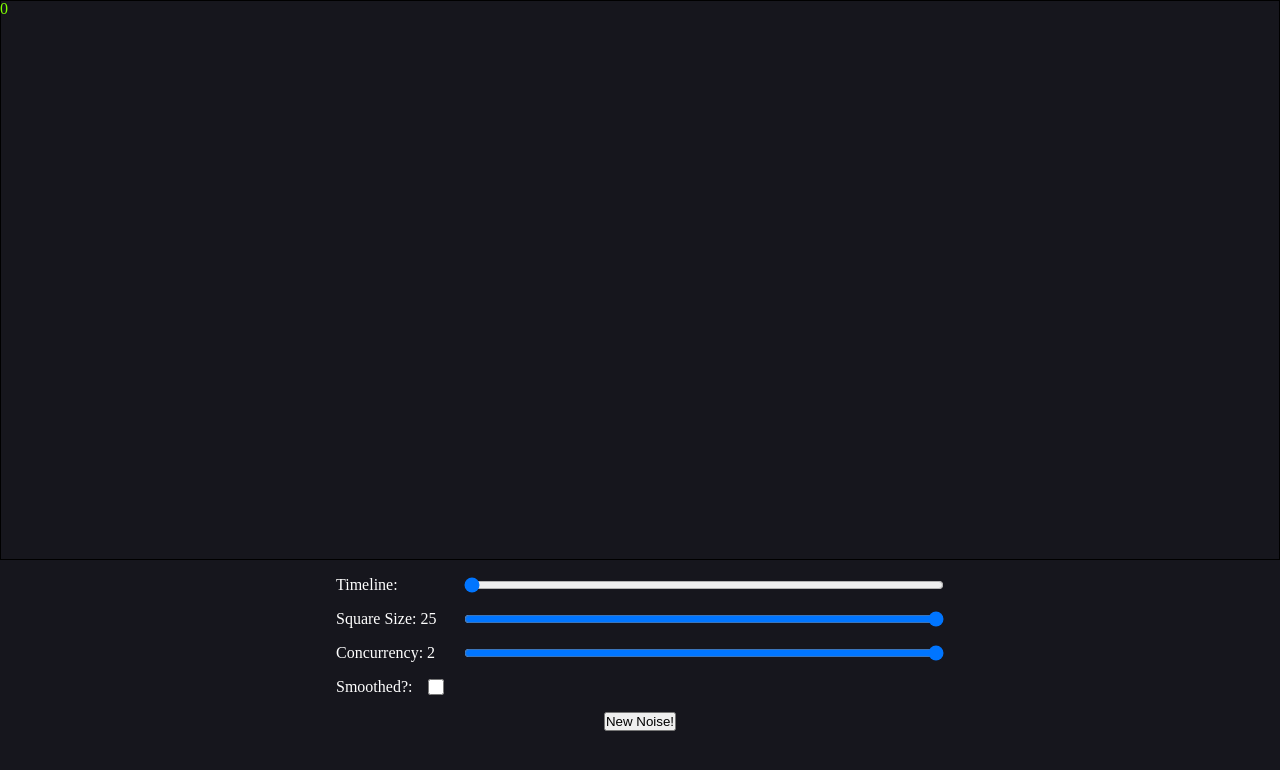
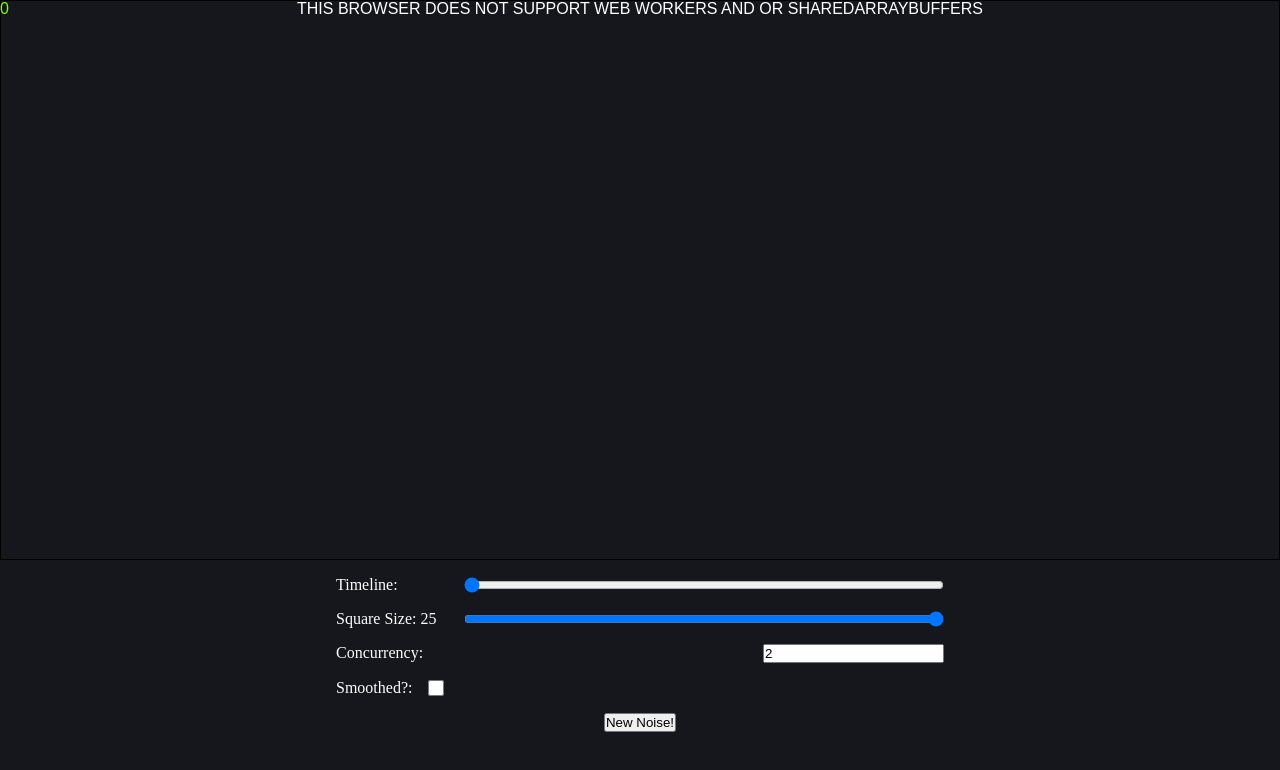
Before and after one commit to SamuelWhittle/smolroom.com-vuejs, a Vue app: page /perlin_noise_zero_parallel_wasm in a window 1280 px wide. Shown: the top 770 px of the page. Built offline with nearby package versions, Linux system fonts and the light colour scheme; what vue-cookies would draw is missing.

Commit message:
resolved concurrency slider issue

```diff
--- a/src/assets/css/components/canvas-component-base.css
+++ b/src/assets/css/components/canvas-component-base.css
@@ -15,3 +15,12 @@
   color: #80FF00;
   z-index: 5;
 }
+
+.displayMessage {
+  position: fixed;
+  left: 0;
+  top: 0;
+  width: 100%;
+  z-index: 10;
+  text-align: center;
+}
--- a/src/assets/css/views/perlin-noise-zero-control.css
+++ b/src/assets/css/views/perlin-noise-zero-control.css
@@ -17,6 +17,10 @@ input.slider {
 }
 
 @media (max-width: 40rem) {
+    .canvasContainer {
+        height: 60vh;
+    }
+
     .controls {
         width: 100%;
     }
--- a/src/assets/lists/ProjectList.ts
+++ b/src/assets/lists/ProjectList.ts
@@ -8,13 +8,13 @@ export const PROJECTLIST: Project[] = [
     description: "",
     previewType: 'img',
   },
-    {
+  /*{
       id: 6,
       name: 'perlin_noise_zero_wasm',
       title: "Wasm Perlin Noise Example 0",
       description: "",
       previewType: 'img',
-    },
+  },*/
   {
     id: 5,
     name: 'perlin_noise_one',
--- /dev/null
+++ b/src/assets/workers/PerlinNoiseManager.js
@@ -0,0 +1,52 @@
+importScripts('/classes/ParallelSync.js');
+
+let canvas = null;
+let ctx = null;
+
+let begin = null;
+
+self.onmessage = event => {
+  switch (event.data.msgType) {
+    case "startWaiting":
+      begin = performance.now();
+      startWaiting(event);
+      break;
+    case 'resizeCanvas':
+      canvas.width = event.data.width;
+      canvas.height = event.data.height;
+      break;
+    case 'canvas':
+      canvas = event.data.canvas;
+      ctx = canvas.getContext('2d');
+      break;
+    case "termiante":
+      //console.log("waiter terminated");
+      self.close();
+      break;
+  }
+};
+
+function startWaiting(event) {
+  //console.log('waiter started');
+  // Deserialize data.
+  const { swg, sc, scale, noiseWidth, noiseHeight, smoothed } = event.data;
+  const wg = WaitGroup.connect(swg);
+  //imgData = new Int32Array(sc);
+
+  // Wait for workers to terminate.
+  wg.wait();
+
+  // draw the noise
+  ctx.imageSmoothingEnabled = smoothed;
+
+  let imgData = new ImageData(noiseWidth, noiseHeight);
+
+  imgData.data.set(Uint8ClampedArray.from(new Int32Array(sc)));
+
+  createImageBitmap(imgData).then((bitMap) => {
+    ctx.drawImage(bitMap, 0, 0, imgData.width * scale, imgData.height * scale);
+  });
+
+  // give the main thread the performance number
+  postMessage({ msgType: "finishedDrawing", performance: (performance.now() - begin) });
+}
--- a/src/components/projects/PerlinNoiseZeroParallelWasm.vue
+++ b/src/components/projects/PerlinNoiseZeroParallelWasm.vue
@@ -1,12 +1,12 @@
 <template>
     <canvas id="mainCanvas" class="main-canvas" @click="test"></canvas>
-    <div class="displayPerformance" :class="{hidePerformance: performanceDisplay}">{{performance}}</div>
+    <div class="displayMessage ff-sans-cond uppercase text-white" :class="{'display-none': !initializing}">{{message}}</div>
+    <div class="displayPerformance ff-sans-cond" :class="{'display-none': performanceDisplay}">{{performance}}</div>
 </template>
 
+<style scoped src="@/assets/css/components/canvas-component-base.css"></style>
+
 <script>
-import * as wasm from '@/assets/wasm/perlin_noise/perlin_noise_bg.js';
-//import { Mutex, WaitGroup } from '@/assets/classes/ParallelSync.js';
-
 export default {
     props: {
         seed: {
@@ -58,27 +58,35 @@ export default {
       return {
         initializing: false,
         workersAtWork: 0,
-        drawing: false,
+        drawingDisabled: true,
         performance: 0,
+        message: "Initializing...",
       }
     },
     watch: {
         workersAtWork: {
             handler() {
-                if (this.workersAtWork >= this.concurrency) {
+                if (this.workersAtWork >= this.localConcurrency && this.initializing) {
+                    //console.log("requested worker count reached during init");
                     this.initializing = false;
+                    this.drawingDisabled = false;
                 }
             }
         },
         initializing: {
             handler() {
+                //console.log(this.initializing);
                 if (!this.initializing) {
+                    //console.log("finished init, starting watchers");
                     this.initWatchers();
                 }
             }
         },
     },
     mounted() {
+        // local concurrency state, saved once per init
+        this.localConcurrency = null;
+
         // create empty variables used to store watchers
         this.seedWatcher = null;
         this.timeWatcher = null;
@@ -86,20 +94,35 @@ export default {
         this.smoothedWatcher = null;
         this.concurrencyWatcher = null;
 
+        this.workers = null; // array of workers
+        this.sab = null; // sharedArrayBuffer
+        this.mu = null; // Mutex used to keep track of the lock state of the sharedArrayBuffer
+
         // get canvas from DOM
         this.canvas = document.getElementById('mainCanvas');
         // Set initial canvas rendering size
         this.canvas.width = this.$el.parentNode.clientWidth;
         this.canvas.height = this.$el.parentNode.clientHeight;
 
-        this.imgData = null; // imgData that noise will be put into and drawn later
+        this.offscreenCanvas = this.canvas.transferControlToOffscreen();
 
-        this.begin = null; // used to store time when draing starts for performance reference
+        //this.manager = null; // bg thread used to wait for all workers to be done then draw the noise
+        // create the manager that keeps track of the waitgroup status
+        this.manager = new Worker(new URL('../../assets/workers/PerlinNoiseManager.js', import.meta.url));
+        this.manager.onmessage = (event) => {
+            switch (event.data.msgType) {
+            // manager says the group is done working, draw the imgData
+            case 'finishedDrawing':
+                this.performance = event.data.performance
+                this.drawingDisabled = false;
+                break;
+            }
+        };
 
-        this.manager = null; // bg thread used to wait for all workers to report being done
-        this.workers = []; // array of workers
-        this.sab = null; // sharedArrayBuffer
-        this.mu = null; // Mutex used to keep track of the lock state of the sharedArrayBuffer
+        this.manager.postMessage({
+            msgType: "canvas",
+            canvas: this.offscreenCanvas,
+        }, [this.offscreenCanvas]);
 
         this.init(); // Init project
     },
@@ -112,55 +135,51 @@ export default {
     methods: {
         // Initialize all project variables and check for project browser support, start project
         init() {
+            //console.log("init()");
             // If Init is called while the project is still Initializing, do nothing.
             if (!this.initializing) {
+                //console.log("passed initializing check");
+                // used to disallow other operations during initialization
                 this.initializing = true;
-                // initialize global performance variable
-                this.begin = null;
 
-                // Reset active worker count
+                this.localConcurrency = this.concurrency;
+
+                this.terminateAllWorkers();
+                //console.log("All workers terminated");
+
+                // Reset active worker count and other globals
                 this.workersAtWork = 0;
+                this.sab = null;
+                this.mu = null;
 
-                // Initialize global parallel variables
-                this.workers = new Array().fill();
+                // create empty array to store workers
+                this.workers = new Array(this.localConcurrency).fill();
 
+                //console.log("variables reset");
                 // Check if the browser supports web workers and is cross origin isolated
                 if (window.Worker && crossOriginIsolated) {
+                    //console.log("browser supported");
                     // start parallel initialization
                     this.initParallel();
                 } else {
-                    // if either of the above conditions are not true, run wasm module in main thread
-                    console.log("This browser does not support Web Workers, using WASM on main thread.");
-                    //this.initWatchers();
+                    // if either of the above conditions are not true, do nothing.
+                    //console.log("This browser does not support Web Workers and or SharedArrayBuffers");
+                    this.message = "This browser does not support Web Workers and or SharedArrayBuffers"
                 }
             } else {
-                console.log("Cannot run Init during a previous Init run.");
+                //console.log("Cannot run Init during a previous Init run.");
             }
         },
         //Initialize global parallel variables that do not change per-draw and create necessary workers
         initParallel() {
-            //console.log("Main thread initializing workers...");
+            //console.log("initParallel()");
 
             //create the Mutex needed to keep track of the sab state
             this.mu = new Mutex();
 
-            // create the manager that keeps track of the waitgroup status
-            this.manager = new Worker(new URL('../../assets/workers/WaiterWorker.js', import.meta.url));
-            this.manager.onmessage = (event) => {
-                switch (event.data.msgType) {
-                // manager says the group is done working, draw the imgData
-                case 'noiseReady':
-                    this.drawImgData();
-
-                    this.performance = performance.now() - this.begin;
-                    this.drawing = false;
-                    break;
-                }
-            };
-
-            for(let i = 0; i < this.concurrency; i++) {
-                //this.workers.push(new Worker('/workers/PerlinNoiseWasmWorkerParallel.js'));
-                this.workers.push(new Worker(new URL('../../assets/workers/PerlinNoiseWasmWorkerParallel.js', import.meta.url)));
+            //console.log("mutex created");
+            for(let i = 0; i < this.workers.length; i++) {
+                this.workers[i] = new Worker(new URL('../../assets/workers/PerlinNoiseWasmWorkerParallel.js', import.meta.url));
                 this.workers[i].onmessage = (event) => {
                     switch (event.data.msgType) {
                         // when a worker is ready he clocks in
@@ -169,25 +188,27 @@ export default {
                             break;
                     }
                 };
+                //console.log("worker hired");
             }
         },
         // terminate all existing workers including the manager, in the workers this calls `self.close()`
         terminateAllWorkers() {
             // tell every worker they are terminated
-            if (this.workers.length > 0){
+            if (this.workers){
                 for (let i = 0; i < this.workers.length; i++) {
                     this.workers[i].postMessage({msgType: "terminate"});
+                    //console.log("worker terminated");
                 }
             }
 
             // tell the manager it is terminated
-            if (this.manager) {
+            /*if (this.manager) {
                 this.manager.postMessage({msgType: "terminate"});
-            }
+            }*/
         },
         // Initialize any necessary watchers
         initWatchers() {
-            //console.log("Initializing Watchers...");
+            ////console.log("Initializing Watchers...");
             this.seedWatcher = this.$watch('seed', () => {
                 this.draw();
             })
@@ -198,21 +219,22 @@ export default {
                 this.draw();
             })
             this.smoothedWatcher = this.$watch('smoothed', () => {
-                //this.draw();
-                this.drawImgData();
+                this.draw();
             })
             this.concurrencyWatcher = this.$watch('concurrency', () => {
+                //console.log("CONCURRENCY WATCHER ACTIVATED");
                 this.unwatch();
-                this.terminateAllWorkers();
                 this.init();
             })
 
             //
             this.parentResizeObserver = new ResizeObserver(() => {
-                this.canvas.width = this.$el.parentNode.clientWidth;
-                this.canvas.height = this.$el.parentNode.clientHeight;
+                //this.canvas.width = this.$el.parentNode.clientWidth;
+                //this.canvas.height = this.$el.parentNode.clientHeight;
+                this.manager.postMessage({msgType: "resizeCanvas", width: this.$el.parentNode.clientWidth, height: this.$el.parentNode.clientHeight});
 
                 this.draw();
+
             });
 
             this.parentResizeObserver.observe(this.$el.parentNode);
@@ -223,99 +245,52 @@ export default {
             this.scaleWatcher();
             this.smoothedWatcher();
             this.concurrencyWatcher();
+            // reset watcher variables
+            this.seedWatcher = null;
+            this.timeWatcher = null;
+            this.scaleWatcher = null;
+            this.smoothedWatcher = null;
+            this.concurrencyWatcher = null;
         },
         draw() {
             //console.log("draw()");
             // if called while it's still drawing, don't
-            if (!this.drawing) {
-                this.drawing = true;
-                // if it is not done
-                if (!this.initializing && window.Worker && crossOriginIsolated) {
-                    this.begin = performance.now();
+            if (!this.drawingDisabled && !this.initializing) {
+                this.drawingDisabled = true;
 
-                    this.currentScale = this.scale;
-                    this.noiseWidth = Math.ceil(this.canvas.width / this.currentScale);
-                    this.noiseHeight = Math.ceil(this.canvas.height / this.currentScale);
+                //this.currentScale = this.scale;
+
+                this.noiseWidth = Math.ceil(this.canvas.width / this.scale);
+                this.noiseHeight = Math.ceil(this.canvas.height / this.scale);
+
                 this.sab = new SharedArrayBuffer(this.noiseWidth * this.noiseHeight * 4 * 4);
-                    let wg = new WaitGroup(this.concurrency);
+                let wg = new WaitGroup(this.localConcurrency);
 
-                    this.manager.postMessage({msgType: "startWaiting", swg:wg, sc:this.sab});
+                this.manager.postMessage({
+                    msgType: "startWaiting",
+                    swg:wg,
+                    sc:this.sab,
+                    scale: this.scale,
+                    noiseWidth: this.noiseWidth,
+                    noiseHeight: this.noiseHeight,
+                    smoothed: this.smoothed,
+                });
 
                 for(let i = 0; i < this.workers.length; i ++) {
                     this.workers[i].postMessage({
                         msgType: "getNoise",
                         swg:wg, smu:this.mu, sc:this.sab,
-                            groupTotal:this.concurrency, id:i,
+                        groupTotal:this.localConcurrency, id:i,
                         numOctaves:this.numOctaves, octaveScale:this.octaveScale, seed:this.seed,
                         time:this.time,
-                            width: this.noiseWidth, scale: this.currentScale,
+                        width: this.noiseWidth, scale: this.scale,
                         xScale: this.xScale, yScale: this.yScale, tScale: this.tScale,
                     });
                 }
-                }/* else if (!window.Worker) {
-                    console.log("DRAWING ON MAIN THREAD");
-                    this.begin = performance.now();
-
-                    this.drawMainThread();
-
-                    this.performance = performance.now() - this.begin;
-                    this.drawing = false;
-                }*/
             } else {
-                //console.log("TRIED TO DRAW WHILE DRAWING");
+                //console.log("TRIED TO DRAW WHILE DRAWING DISABLED AND OR INITIALIZING");
             }
-        },
-        fillImgData() {
-            this.mu.lock();
-
-            this.imgData = new ImageData(this.noiseWidth, this.noiseHeight);
-
-            this.imgData.data.set(Uint8ClampedArray.from(new Int32Array(this.sab)));
-
-            this.mu.unlock();
-        },
-        drawImgData() {
-            // grab canvas context and set smoothed value
-            let ctx = this.canvas.getContext('2d');
-            ctx.imageSmoothingEnabled = this.smoothed;
-
-            this.fillImgData();
-
-            createImageBitmap(this.imgData, {resizeQuality: "pixelated"}).then((bitMap) => {
-                ctx.drawImage(bitMap, 0, 0, this.imgData.width * this.currentScale, this.imgData.height * this.currentScale);
-            });
-        },
-        drawMainThread() {
-            let ctx = this.canvas.getContext('2d');
-
-            let noise = wasm.PerlinNoise.multi_octave_with_seed(this.numOctaves, this.octaveScale, BigInt(this.seed));
-
-            let xScale = 0.006;
-            let yScale = 0.006;
-            let tScale = 0.06;
-
-            this.imgData = new ImageData(Math.ceil(this.canvas.width / this.scale), Math.ceil(this.canvas.height / this.scale));
-
-            this.imgData.data.set(
-                Uint8ClampedArray.from(
-                    Array.from(
-                        noise.get_noise_array(
-                            new Array(Math.ceil(this.canvas.height / this.scale)).fill()
-                                .flatMap((_, y) => new Array(Math.ceil(this.canvas.width / this.scale)).fill()
-                                .flatMap((_, x) => [x * this.scale * xScale, y * this.scale * yScale, this.time * tScale])), 3
-                        )
-                    ).map((value) => Math.round(wasm.PerlinNoise.range_map(value, -0.8, 0.8, 0, 255)))
-                        .flatMap((value) => [value, value, value, 255])
-                )
-            );
-
-            createImageBitmap(this.imgData).then((bitMap) => {
-                ctx.drawImage(bitMap, 0, 0, this.imgData.width * this.scale, this.imgData.height * this.scale);
-            });
-
         },
     }
 }
 </script>
-
-<style scoped src="@/assets/css/components/canvas-component-base.css"></style>
--- a/src/views/projects/PerlinNoiseZeroParallelWasmControl.vue
+++ b/src/views/projects/PerlinNoiseZeroParallelWasmControl.vue
@@ -16,8 +16,8 @@
         <input class="slider" type="range" id="resolution" min="1" max="25" step="1" v-model="scale"/>
       </div>
       <div class="control flex flex-justify-space-between">
-        <label class="easy-on-the-eyes" for="concurrency">Concurrency: {{this.concurrency}}</label>
-        <input class="slider" type="range" id="concurrency" min="1" :max="maxConcurrency" step="1" v-model="concurrency"/>
+        <label class="easy-on-the-eyes" for="concurrency">Concurrency:</label>
+        <input id="concurrency" v-model="inputConcurrency" :onkeydown="checkEnter"/>
       </div>
       <div class="flex">
         <label class="easy-on-the-eyes" for="smoothed">Smoothed?:</label>
@@ -40,17 +40,53 @@
         time: 0,
         scale: 25,
         smoothed: false,
+        inputConcurrency: window.navigator.hardwareConcurrency,
         concurrency: window.navigator.hardwareConcurrency,
-        maxConcurrency: window.navigator.hardwareConcurrency,
       }
     },
+    mounted() {
+        this.debounceInput = this.debounce(() => {
+            this.setConcurrency()
+        }, 500);
+    },
     methods: {
-      newSeed() {
-        this.seed = Math.floor(Math.random() * 1000);
-      },
+        newSeed() {
+            this.seed = Math.floor(Math.random() * 1000);
+        },
+        checkEnter(event) {
+            if (event.key === "Enter") {
+                this.validateInputConcurrency();
+            }
+        },
+        validateInputConcurrency() {
+            console.log("validating");
+            if (this.inputConcurrency > window.navigator.hardwareConcurrency) {
+                this.inputConcurrency = window.navigator.hardwareConcurrency;
+            } else if (this.inputConcurrency <= 1) {
+                this.inputConcurrency = 1;
+            }
+            this.debounceInput();
+        },
+        setConcurrency() {
+            console.log("setConcurrency", this.inputConcurrency);
+            this.concurrency = this.inputConcurrency;
+        },
+        debounce(func, wait){
+            let timeout;
+
+            return function executedFunction(...args) {
+                const later = () => {
+                    clearTimeout(timeout);
+                    func(...args);
+                };
+
+                clearTimeout(timeout);
+                timeout = setTimeout(later, wait);
+            };
+        }
     },
     components: {
-      PerlinNoiseZeroParallelWasm,
+        PerlinNoiseZeroParallelWasm,
     }
   }
 </script>
```
Also changed, not shown: src/components/projects/PerlinNoiseZeroWasm.vue (+8 -1 lines). Lines whose indentation alone changed are shown as unchanged.
